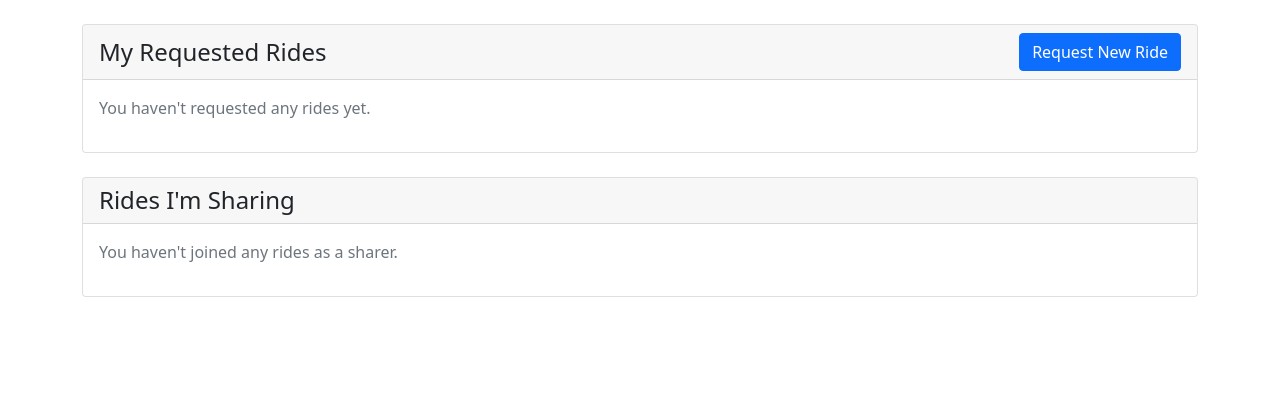
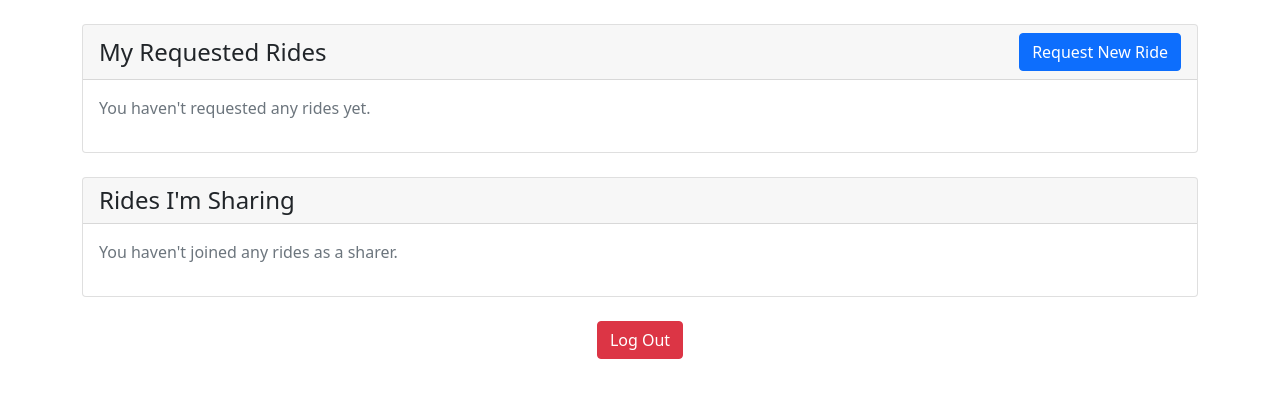
Before and after one commit to davidluzhiyun/DjangoRideShareSim, a Django app: page /rides/profile/ in a window 1280 px wide. Shown: the top 398 px of the page. Run offline with Django 5.2, Linux system fonts and the light colour scheme; the visitor is signed in with stand-in values (Sample User, id 1); data that the repository does not hold is empty.

Commit message:
"Added logout button to request ride page"

```diff
--- a/ride_sharing_project/rides/templates/rides/ride/list.html
+++ b/ride_sharing_project/rides/templates/rides/ride/list.html
@@ -128,6 +128,11 @@
                     </div>
                 </div>
             {% endif %}
+            <!-- Logout Button -->
+            <div align='center'>
+                <a href="{% url 'accounts:logout' %}" class="btn btn-danger" align="center">Log Out</a>
+            <div>
+
         </div>
     </div>
 </div>
--- a/ride_sharing_project/rides/views/ride_views.py
+++ b/ride_sharing_project/rides/views/ride_views.py
@@ -1,3 +1,4 @@
+from django.forms import ValidationError
 from django.shortcuts import render, redirect, get_object_or_404
 from django.contrib.auth.decorators import login_required
 from django.contrib import messages
```
